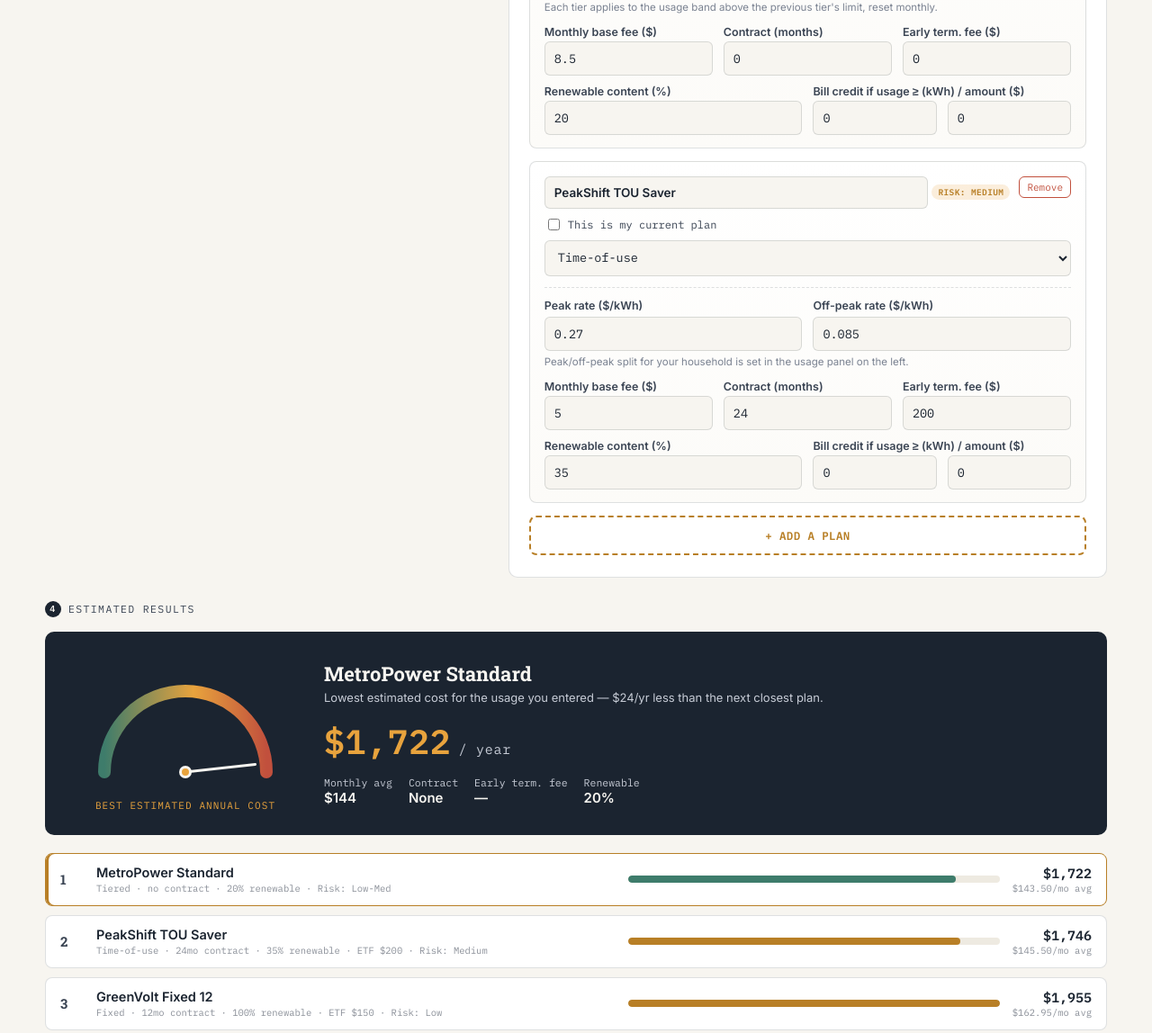
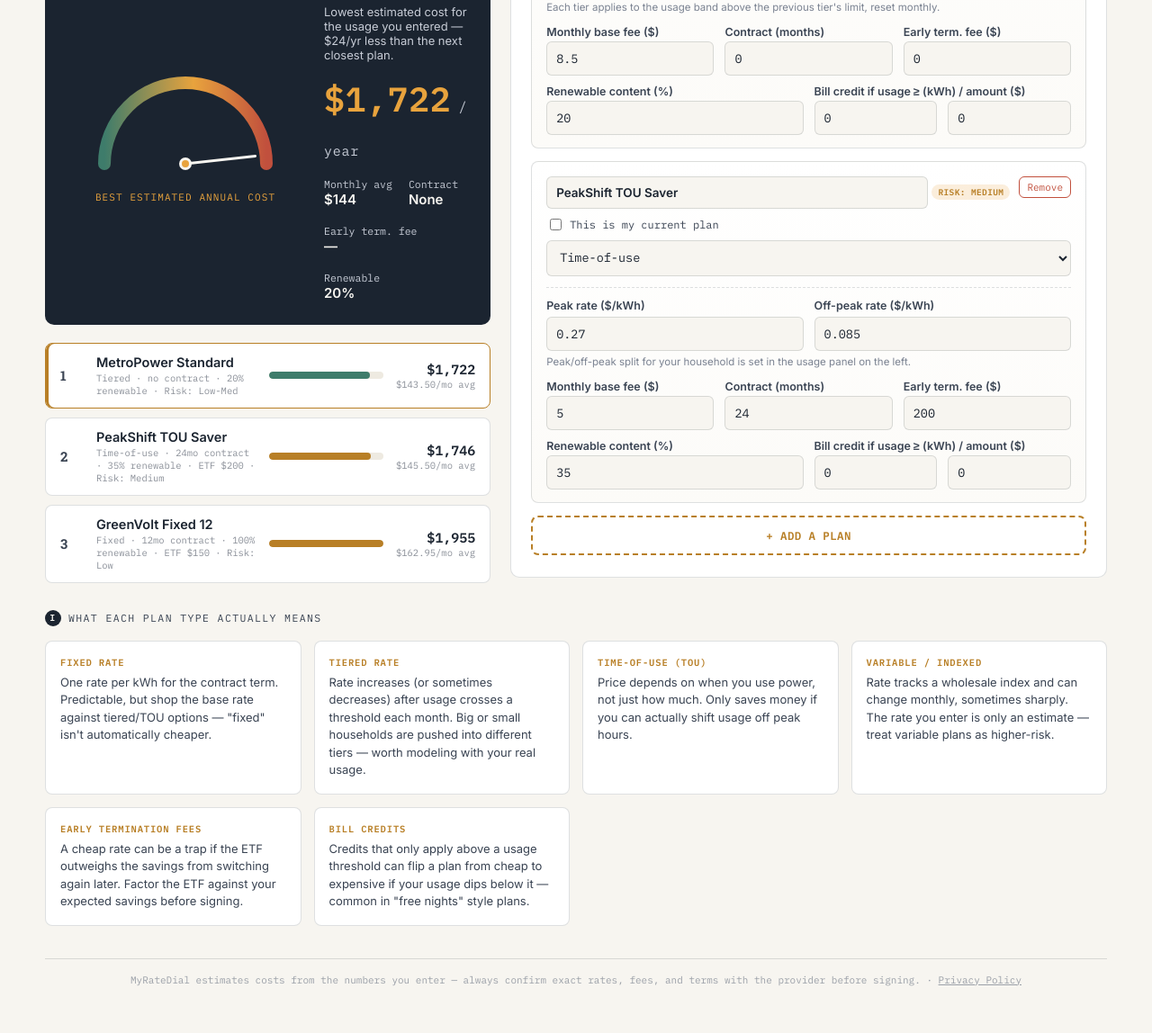
Before and after one commit to Ayohubgit/Powerselect-app, a website: page public/index.html in a window 1280 px wide. Shown: the part 1219-2367 px from the top of the page at 90% size. Drawn offline with Linux system fonts and the light colour scheme.

Commit message:
Refactor usage panel layout and HTML structure
Adjusted layout margins and updated HTML structure for better organization of the usage panel and results section.

```diff
--- a/public/index.html
+++ b/public/index.html
@@ -288,7 +288,7 @@ input[type="range"]{width:100%; accent-color:var(--brass-dark);}
 .save-status{font-family:'IBM Plex Mono',monospace; font-size:11px; color:#8A8F98;}
 
 /* ---------- Results ---------- */
-.results-section{margin-top:26px;}
+.results-section{margin-top:22px;}
 .results-top{
   display:grid; grid-template-columns: 260px 1fr; gap:24px; align-items:center;
   background:var(--ink); color:var(--paper);
@@ -381,7 +381,8 @@ footer.foot{
   </div>
 
   <div class="grid">
-    <!-- USAGE PANEL -->
+    <!-- LEFT COLUMN: usage profile, then results stacked directly beneath it -->
+    <div>
       <div class="panel">
         <p class="panel-title"><span class="num">2</span> Your usage profile</p>
 
@@ -431,15 +432,16 @@ footer.foot{
         </div>
       </div>
 
-    <!-- PLANS PANEL -->
+      <div class="results-section" id="resultsSection"></div>
+    </div>
+
+    <!-- PLANS PANEL (right column) -->
     <div class="panel">
       <p class="panel-title"><span class="num">3</span> Plans you're comparing</p>
       <div id="plansContainer"></div>
       <button class="add-plan-btn" id="addPlanBtn">+ Add a plan</button>
     </div>
   </div>
-
-  <div class="results-section" id="resultsSection"></div>
 
   <div class="tips-section">
     <p class="panel-title" style="border:none; padding:0;"><span class="num">i</span> What each plan type actually means</p>
```
Lines whose indentation alone changed are shown as unchanged.
